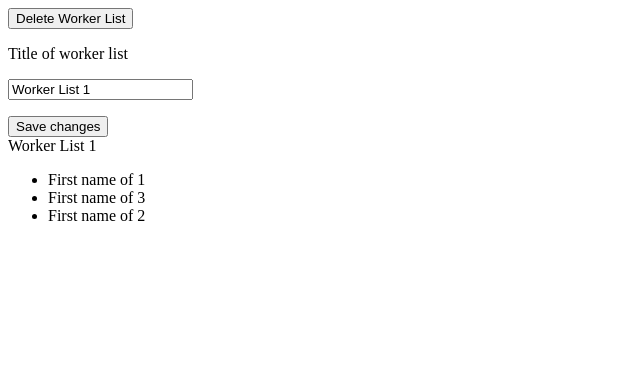
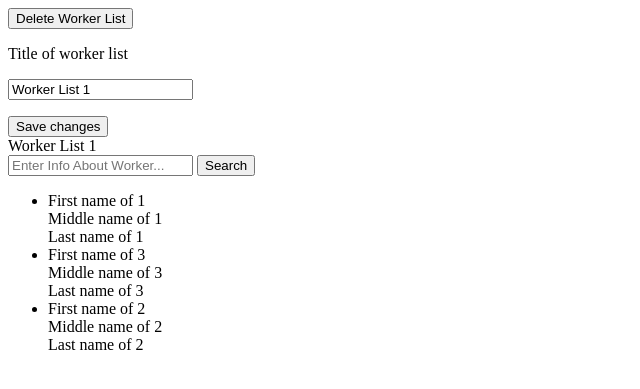
Before and after one commit to ye11ow-banana/SchoolAuthSystem, a Django app: page /workers/worker_list/1/ in a window 1280 px wide. Shown: the top 389 px of the page, without its empty margins (0-640 px from the left). Run offline with Django 4.2, Linux system fonts and the light colour scheme; data comes from the database, SQL or seed files in the repository; both versions use the stored data as it was after the commit.

Commit message:
Add Workers search on WL page

```diff
--- a/app/templates/workers/worker_list.html
+++ b/app/templates/workers/worker_list.html
@@ -13,9 +13,17 @@
   </form>
 
   <div>{{ worker_list.title }}</div>
+  <form action="{% url 'workers:workers_search' worker_list.pk %}" method="GET">
+    <input type="search" placeholder="Enter Info About Worker..." name="q">
+    <button>Search</button>
+  </form>
   <ul>
     {% for worker in workers %}
-      <li>{{ worker.first_name }}</li>
+      <li>
+        <div>{{ worker.first_name }}</div>
+        <div>{{ worker.middle_name }}</div>
+        <div>{{ worker.last_name }}</div>
+      </li>
     {% endfor %}
   </ul>
 {% endblock %}
--- a/app/workers/models.py
+++ b/app/workers/models.py
@@ -67,7 +67,9 @@ class Worker(models.Model):
     last_name = models.CharField('Last name', max_length=50)
     birth_date = models.DateField('Birth date')
     worker_list = models.ForeignKey(
-        WorkerList, on_delete=models.CASCADE, verbose_name='Worker list')
+        WorkerList, on_delete=models.CASCADE,
+        verbose_name='Worker list', related_name='workers'
+    )
     add_date = models.DateField('Date of first creating', auto_now_add=True)
     job_title = models.CharField('Job title', max_length=255)
     status = models.CharField(
--- a/app/workers/urls.py
+++ b/app/workers/urls.py
@@ -10,5 +10,6 @@ urlpatterns = [
     path('worker_list/<int:pk>/', views.worker_list_view, name='worker_list'),
     path('worker_list/<int:pk>/delete/', views.worker_list_delete_view, name='worker_list_delete'),
     path('worker_list/<int:pk>/update/', views.worker_list_update_view, name='worker_list_update'),
-    path('worker_list/create/', views.worker_list_create_view, name='worker_list_create')
+    path('worker_list/create/', views.worker_list_create_view, name='worker_list_create'),
+    path('worker_list/<int:pk>/search/', views.workers_search_view, name='workers_search')
 ]
--- a/app/workers/views.py
+++ b/app/workers/views.py
@@ -7,6 +7,7 @@
 
 from workers.forms import WorkerListForm
 from workers.models import WorkerList
+from workers.services import WorkerListService, WorkerService
 
 
 class WorkerListsView(ListView):
@@ -28,11 +29,15 @@
     context_object_name = 'worker_list'
     template_name = 'workers/worker_list.html'
     form_class = WorkerListForm
+    object = None
+
+    def _get_workers_queryset(self) -> QuerySet:
+        return self.object.workers.all()
 
     def get_context_data(self, **kwargs) -> dict:
-        worker_list = self.get_object()
-        kwargs['workers'] = worker_list.worker_set.all()
-        kwargs['form'] = self.form_class(instance=worker_list)
+        self.object = self.get_object()
+        kwargs['workers'] = self._get_workers_queryset()
+        kwargs['form'] = self.form_class(instance=self.object)
         return super().get_context_data(**kwargs)
 
 
@@ -41,7 +46,7 @@
     Search on Worker Lists page.
     """
     def get_queryset(self) -> QuerySet:
-        return self.model.objects.filter(title__icontains=self.request.GET['q'])
+        return WorkerListService().search(data=self.request.GET['q'])
 
     def get_context_data(self, **kwargs) -> dict:
         kwargs['q'] = f'q={self.request.GET["q"]}&'
@@ -72,6 +77,19 @@
         return self.object.get_absolute_url()
 
 
+class WorkersSearchView(WorkerListView):
+    """
+    Workers search on Worker List page.
+    """
+    def _get_workers_queryset(self) -> QuerySet:
+        worker_service = WorkerService(self.object)
+        return worker_service.search(data=self.request.GET['q'])
+
+    def get_context_data(self, **kwargs) -> dict:
+        kwargs['q'] = f'q={self.request.GET["q"]}&'
+        return super().get_context_data(**kwargs)
+
+
 worker_lists_view = WorkerListsView.as_view()
 worker_list_view = WorkerListView.as_view()
 worker_lists_search_view = WorkerListsSearchView.as_view()
@@ -81,3 +99,4 @@
 )
 worker_list_update_view = WorkerListUpdateView.as_view()
 worker_list_create_view = WorkerListCreateView.as_view()
+workers_search_view = WorkersSearchView.as_view()
```
Also changed, not shown: app/workers/services.py (added, +35 -0 lines), app/db.sqlite3, app/workers/migrations/0006_alter_worker_worker_list_and_more.py (added).
